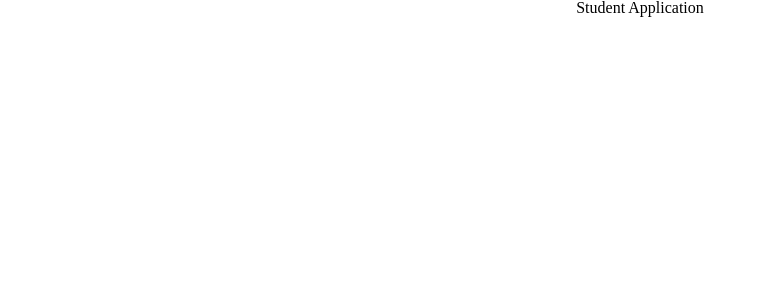
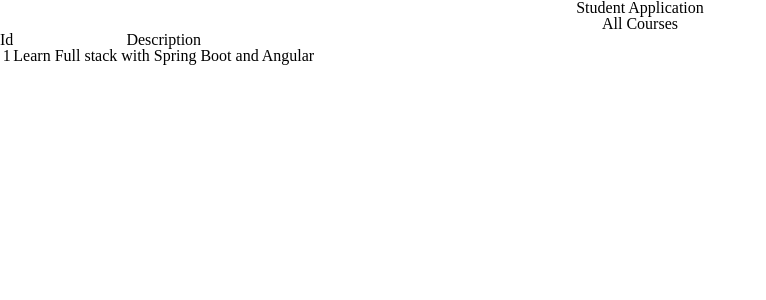
Before and after one commit to avalojc/ClassGpaCalc, a React (Create React App) app in the folder frontend-application-gradecal/: page / in a window 1280 px wide. Shown: the top 300 px of the page, without its empty margins (0-766 px from the left). Built offline with nearby package versions, Linux system fonts and the light colour scheme.

Commit message:
created list course added to app

```diff
--- a/frontend-application-gradecal/src/App.js
+++ b/frontend-application-gradecal/src/App.js
@@ -1,11 +1,13 @@
 import React from 'react'
 import './App.css';
 import StudentApp from './component/StudentApp';
+import ListCoursesComponent from './component/ListCoursesComponent'
 
 function App() {
   return (
     <div className="App">
       <StudentApp/>
+      <ListCoursesComponent/>
     </div>
   );
 }
--- /dev/null
+++ b/frontend-application-gradecal/src/component/ListCoursesComponent.jsx
@@ -0,0 +1,30 @@
+import React from 'react'
+import { Component } from 'react';
+
+class ListCoursesComponent extends Component{
+    render() {
+        return(
+            <div className="courseList" className="container">
+                <h3>All Courses</h3>
+                <div className="container">
+                    <table className="table">
+                        <thead>
+                            <tr>
+                                <th>Id</th>
+                                <th>Description</th>
+                            </tr>
+                        </thead>
+                        <tbody>
+                            <tr>
+                                <td>1</td>
+                                <td>Learn Full stack with Spring Boot and Angular</td>
+                            </tr>
+                        </tbody>
+                    </table>
+                </div>
+            </div>
+        )
+    }
+}
+
+export default ListCoursesComponent
```
